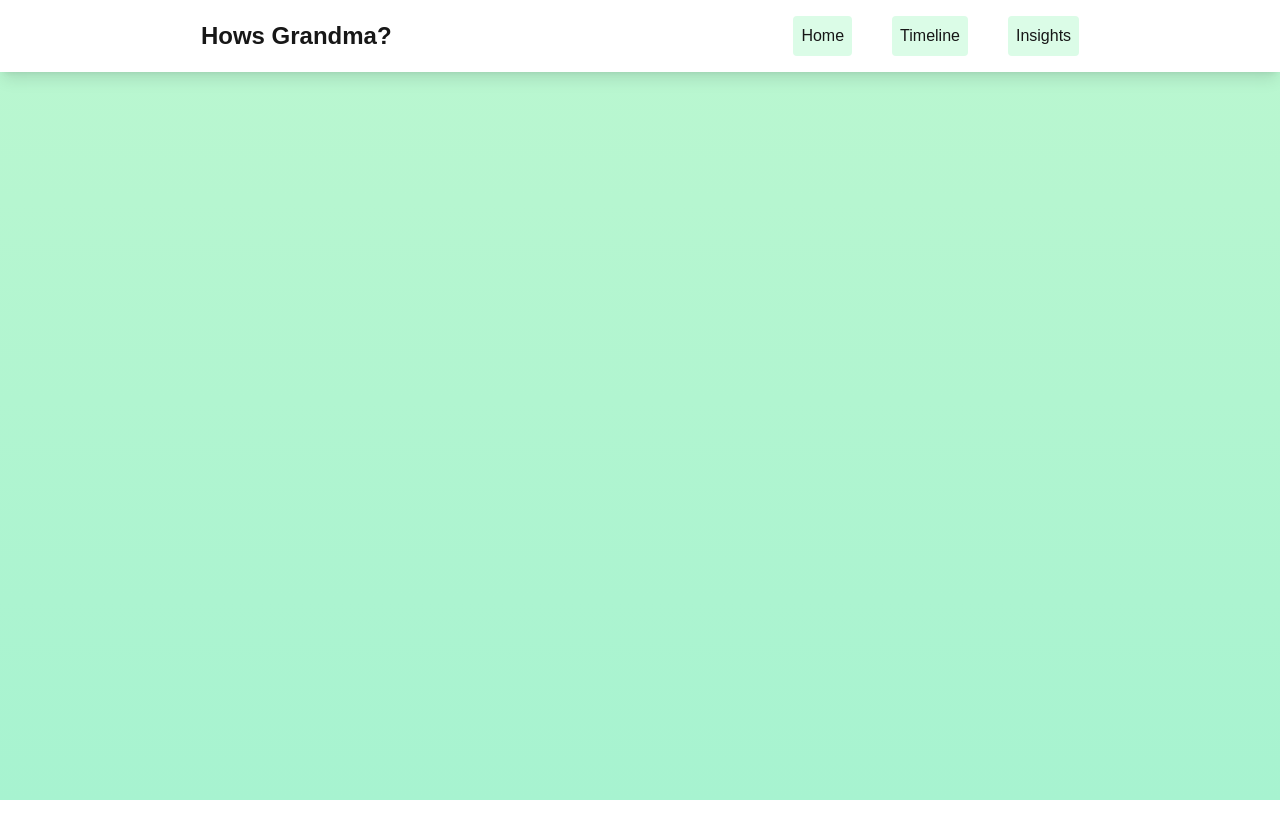
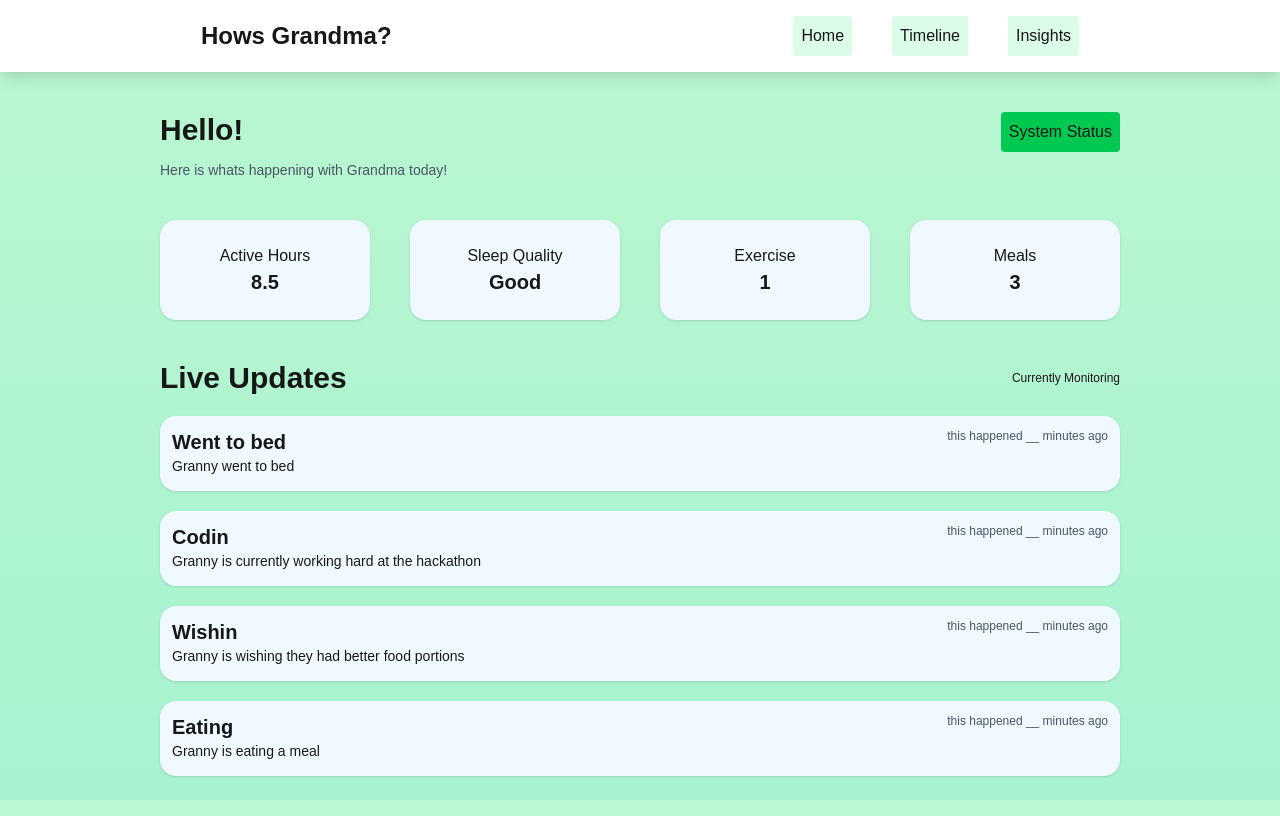
Before and after one commit to Humbertxx/hack_usf, a Next.js app in the folder frontend/: page / in a window 1280 px wide. Built offline with nearby package versions, Linux system fonts and the light colour scheme.

Commit message:
basicfrontpage

```diff
--- a/frontend/app/components/NavBar.tsx
+++ b/frontend/app/components/NavBar.tsx
@@ -3,7 +3,7 @@ import Link from "next/link";
 export default function NavBar() {
   return (
     <>
-      <nav className="w-[100%] py-4 bg-white shadow-lg flex items-center justify-around">
+      <nav className="w-[100%] py-4 bg-white shadow-lg flex items-center justify-center max-md:gap-5 md:justify-around">
         <div className="font-bold text-2xl">Hows Grandma?</div>
         <div className="flex justify-around items-center justify-center gap-10">
           <Link className="bg-green-100 p-2 rounded" href="/">
--- a/frontend/app/page.tsx
+++ b/frontend/app/page.tsx
@@ -1,6 +1,74 @@
+"use client";
+
 import Image from "next/image";
-import NavBar from "./components/NavBar";
+import { useState } from "react";
 
 export default function Home() {
-  return <></>;
+  interface basicstatus {
+    type: string;
+    val: string;
+  }
+
+  const [name, setname] = useState("Grandma");
+  const updates: basicstatus[] = [
+    { type: "Went to bed", val: "Granny went to bed" },
+    { type: "Codin", val: "Granny is currently working hard at the hackathon" },
+    { type: "Wishin", val: "Granny is wishing they had better food portions" },
+    { type: "Eating", val: "Granny is eating a meal" },
+  ];
+  const values: basicstatus[] = [
+    { type: "Active Hours", val: "8.5" },
+    { type: "Sleep Quality", val: "Good" },
+    { type: "Exercise", val: "1" },
+    { type: "Meals", val: "3" },
+  ];
+
+  return (
+    <>
+      <div className="p-10 w-full h-full flex flex-col gap-10 items-center justify-start">
+        <div className="flex justify-between w-[90%] md:w-[80%]">
+          <div className="flex flex-col gap-3">
+            <p className="font-bold text-3xl">Hello!</p>
+            <p className="font-thin text-gray-600 text-sm">
+              Here is whats happening with {name} today!
+            </p>
+          </div>
+          <div>
+            <p className="bg-green-500 p-2 rounded">System Status</p>
+          </div>
+        </div>
+        <div className="flex items-center justify-center gap-5 md:gap-10 w-[90%] md:w-[80%]">
+          {values.map((item, index) => (
+            <div
+              key={index}
+              className="shadow hover:shadow-xl transition duration-100 ease-in flex flex-col items-center justify-center bg-sky-50 w-[200px] h-[100px] lg:w-[500px] rounded-2xl"
+            >
+              <p className="font-thin">{item.type}</p>
+              <p className="font-bold text-xl">{item.val}</p>
+            </div>
+          ))}
+        </div>
+        <div className="flex flex-col gap-5 flex-wrap items-center justify-between w-[90%] md:w-[80%]">
+          <div className="flex items-center justify-between w-full">
+            <p className="font-bold text-3xl self-start">Live Updates</p>
+            <p className="text-xs">Currently Monitoring</p>
+          </div>
+          {updates.map((item, index) => (
+            <div
+              key={index}
+              className="shadow hover:shadow-xl transition duration-100 ease-in p-3 flex flex-col items-start justify-start bg-sky-50 w-full h-[75px] rounded-2xl"
+            >
+              <div className="w-full flex justify-between">
+                <p className="font-bold text-xl">{item.type}</p>
+                <p className="light text-xs text-gray-600">
+                  this happened __ minutes ago
+                </p>
+              </div>
+              <p className="text-sm">{item.val}</p>
+            </div>
+          ))}
+        </div>
+      </div>
+    </>
+  );
 }
```
